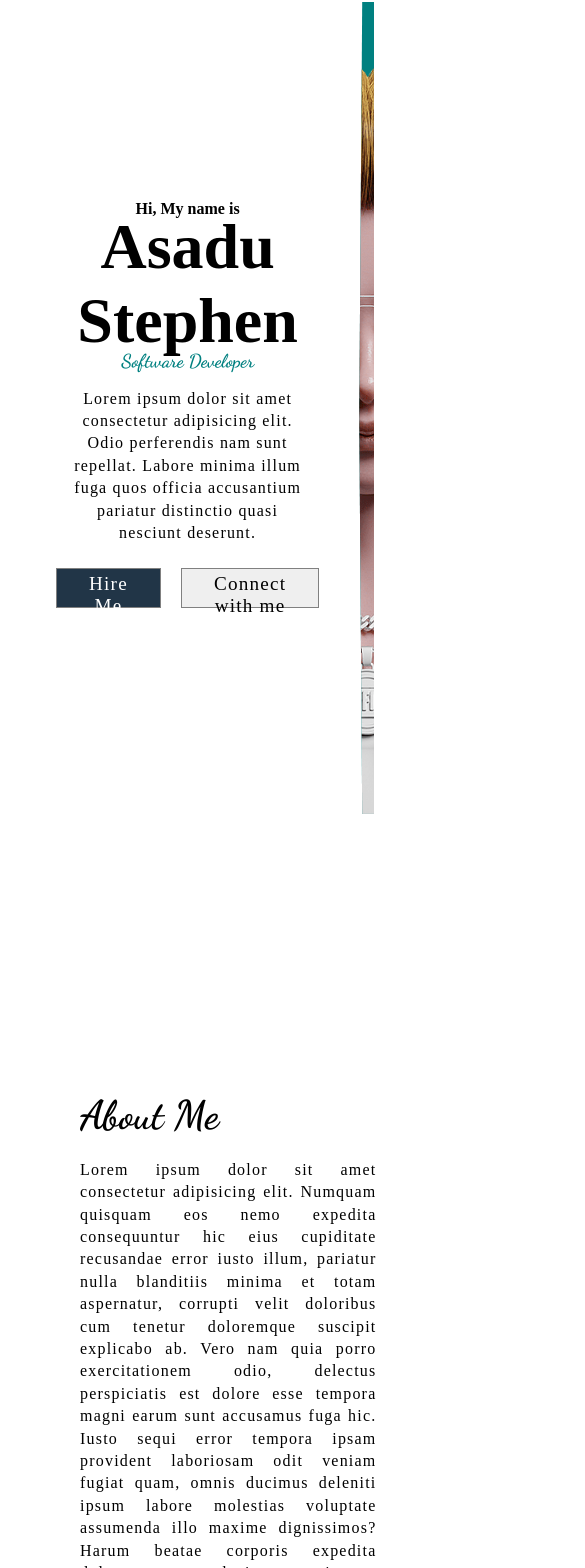
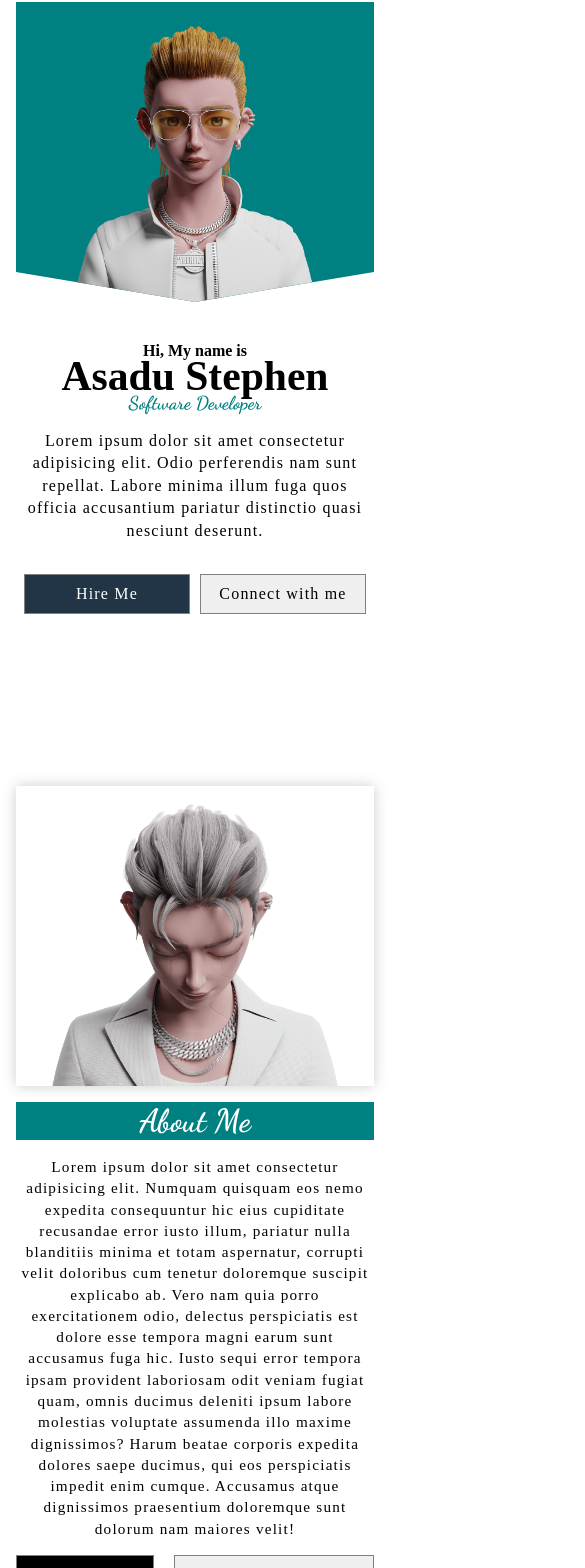
Before and after one commit to Asa-Steve/portfolio, a React (Vite) app: page / in a window 390 px wide. Shown: the part 14-1582 px from the top of the page, 585 px wide, since content can reach past the window. Built offline with nearby package versions, Linux system fonts and the light colour scheme; a web font is replaced by a local one.

Commit message:
worked on responsiveness

```diff
--- a/src/App.css
+++ b/src/App.css
@@ -394,20 +394,18 @@ h2 {
 .form-section .left .caption img {
   position: absolute;
   right: -0%;
-  top: 8%;
+  top: 25%;
   bottom: 50%;
   transform: rotate(25deg);
-  height: 80px;
-  width: 80px;
+  height: 50px;
+  width: 50px;
   object-fit: cover;
 }
 .form-section .left .info {
   display: flex;
   flex-direction: column;
   gap: 10px;
-  padding: 1rem;
-  margin-top: 2rem;
-  height: 200px;
+  padding-inline: 1rem;
   overflow: hidden;
   position: absolute;
   top: 0%;
@@ -502,3 +500,313 @@ footer .container p {
 }
 
 /* xx--------Footer Section--------xx */
+
+/* --------Media Queries-------- */
+@media (max-width: 1024px) {
+  /* --------Hero Section-------- */
+  .hero .left .text_wrap h1 {
+    font-size: 3rem;
+  }
+
+  /* --------Tech-Stack Section-------- */
+  .tech_stack .stacks {
+    flex-wrap: wrap;
+    justify-content: center;
+  }
+  .tech_stack .stacks .stack {
+    width: 150px;
+    height: 150px;
+  }
+
+  .tech_stack .stacks .stack .card-back p {
+    font-size: 12px;
+  }
+  .tech_stack .stacks .stack .card-back h5 {
+    font-size: 1.2rem;
+  }
+  /* --------Projects Section-------- */
+  .project .projects {
+    height: 100%;
+  }
+  .projects .proj {
+    height: 300px;
+  }
+
+  .projects .proj .card-front {
+    height: 100%;
+  }
+  .projects .proj .card-front img {
+    margin-top: 18px;
+  }
+  .projects .proj .card-front img:hover {
+    transform: translateY(-10px);
+  }
+
+  .projects .proj .card-back {
+    height: 100%;
+  }
+  .projects .proj .card-back p {
+    font-size: 12px;
+    margin-top: 0;
+  }
+  .projects .proj .card-back a {
+    margin-top: 0;
+  }
+
+  .projects .proj .card-back .stacks {
+    width: 100%;
+    margin-bottom: 0;
+  }
+  .projects .proj .card-back .stacks span {
+    padding: 0.1rem;
+  }
+
+  /* --------Form Section-------- */
+  .form-section .right form {
+    height: 100%;
+  }
+  .form-section .right .row {
+    margin-top: 0.3rem;
+  }
+  .form-section .right .row textarea {
+    height: 150px;
+  }
+  .form-section .left .caption img {
+    top: 30%;
+  }
+}
+
+@media (max-width: 905px) {
+  h2 {
+    font-size: 2rem;
+  }
+  .btn_wrap span {
+    font-size: 1rem;
+  }
+  /* --------Hero Section-------- */
+  .hero .left {
+    width: 300px;
+  }
+  .hero .left .text_wrap {
+    height: 100%;
+    width: 100%;
+    display: flex;
+    flex-direction: column;
+    justify-content: center;
+    padding: 0.5rem;
+  }
+
+  .hero .left .btn_wrap {
+    width: 100%;
+  }
+
+  /* --------About Me Section-------- */
+  .about .left {
+    box-shadow: 0px 0px 13px #ccc;
+    padding: 0;
+  }
+  .about .left .img_wrap {
+    width: 100%;
+    padding: 0;
+    box-shadow: none;
+    border-radius: 0;
+    height: 100%;
+  }
+  .about .right {
+    padding: 0 0 0 1rem;
+    width: 400px;
+  }
+  .about .right .text_wrap {
+    justify-content: center;
+    gap: 0;
+    width: 100%;
+    height: 100%;
+  }
+  .about .right .text_wrap p {
+    font-size: 0.95rem;
+    margin-block: auto;
+  }
+
+  .about .right .btn_wrap {
+    margin-top: 0;
+    padding: 0;
+  }
+  /* --------Projects Section-------- */
+  .projects .proj .card-back a button {
+    height: 30px;
+  }
+
+  /* --------Form Section-------- */
+
+  .form-section .left .info span {
+    height: 30px;
+    background-color: #fff;
+  }
+
+  .form-section .left .info span img {
+    width: 26px;
+    height: 26px;
+  }
+
+  .form-section .right form {
+    height: 100%;
+    width: 100%;
+  }
+}
+
+@media (max-width: 736px) {
+  /* --------Hero Section-------- */
+  .hero .left .text_wrap h1 {
+    font-size: 2.6rem;
+  }
+  .hero .left .btn_wrap {
+    margin-top: 2rem;
+    gap: 10px;
+    padding: 0;
+  }
+
+  /* --------Projects Section-------- */
+  .project .projects {
+    flex-wrap: wrap;
+    justify-content: center;
+    column-gap: 8px;
+    row-gap: 10px;
+    padding: 0;
+  }
+  .project p {
+    width: 90%;
+  }
+  .projects .proj .card-back p {
+    padding: 0;
+  }
+  .projects .proj {
+    width: 49%;
+  }
+  /* --------Form Section-------- */
+  .form-section .right form input {
+    height: 30px;
+  }
+
+  .form-section .right .input_grp {
+    flex-wrap: wrap;
+    gap: 0;
+  }
+  .form-section .right form .row:last-of-type {
+    padding-block: 0;
+  }
+  .form-section .left .caption {
+    width: 100%;
+  }
+  .form-section .left .caption img {
+    right: -10px;
+  }
+}
+
+@media (max-width: 632px) {
+  .divider {
+    height: 100px;
+  }
+  /* --------Hero Section-------- */
+  .hero {
+    height: fit-content;
+  }
+  .hero .container {
+    flex-direction: column-reverse;
+  }
+  .hero .left {
+    width: 100%;
+    padding: 2rem 0;
+  }
+  .hero .right {
+    height: 300px;
+    clip-path: polygon(0% 0%, 100% 0, 100% 90%, 50% 100%, 0 90%);
+  }
+  .hero .right .img_wrap {
+    height: 300px;
+  }
+  .hero .right .img_wrap img {
+    object-position: 50% 25%;
+    width: 75%;
+  }
+
+  /* --------About Me Section-------- */
+  .about {
+    height: fit-content;
+  }
+  .about .container {
+    flex-direction: column;
+  }
+
+  .about .left .img_wrap {
+    height: 300px;
+  }
+  .about .right {
+    width: 100%;
+    text-align: center;
+    padding: 1rem 0;
+  }
+  .about .right .text_wrap h2 {
+    margin-bottom: 1rem;
+    background-color: teal;
+    color: white;
+  }
+  .about .right .text_wrap p {
+    text-align: center;
+  }
+  .about .right .text_wrap .btn_wrap {
+    text-align: center;
+    justify-content: center;
+    margin-top: 1rem;
+  }
+  /* --------Form Section-------- */
+  .form-section {
+    height: fit-content;
+  }
+  .form-section .left {
+    min-height: 200px;
+  }
+  .form-section .container {
+    flex-direction: column;
+  }
+  .form-section .left .caption img {
+    top: 20%;
+    left: 15%;
+    transform: rotate(-25deg);
+    height: 40px;
+    width: 40px;
+  }
+}
+
+@media (max-width: 445px) {
+  /* --------Projects Section-------- */
+  .project p {
+    width: 100%;
+  }
+  .project .projects {
+    row-gap: 20px;
+  }
+  .projects .proj {
+    width: 100%;
+    height: 400px;
+  }
+  .projects .proj .card-front img:hover {
+    transform: translateY(-50px);
+  }
+  /* --------Form Section-------- */
+  .form-section .left .caption img {
+    left: 4%;
+  }
+}
+
+@media (max-width: 380px) {
+  /* --------Hero Section-------- */
+  h2 {
+    font-size: 1.6rem;
+  }
+  .hero .left .text_wrap h1 {
+    font-size: 2.2rem;
+  }
+  .hero .right .img_wrap img {
+    width: 100%;
+  }
+}
--- a/src/App.jsx
+++ b/src/App.jsx
@@ -70,13 +70,27 @@ function App() {
 
   // Hero image animation using GSAP
   useEffect(() => {
-    if (imageRef.current) {
+    const mm = gsap.matchMedia();
+
+    mm.add("(max-width: 633px)", () => {
+      // Mobile Animation (from bottom)
       gsap.fromTo(
         imageRef.current,
-        { xPercent: -100, opacity: 0 }, // Start fully left (-100%)
-        { xPercent: 0, opacity: 1, duration: 1.5, ease: "power3.out" } // Move to original position
+        { yPercent: 100, opacity: 0 },
+        { yPercent: 0, opacity: 1, duration: 1.5, ease: "power3.out" }
       );
-    }
+    });
+
+    mm.add("(min-width: 632px)", () => {
+      // Desktop Animation (from left)
+      gsap.fromTo(
+        imageRef.current,
+        { xPercent: -100, opacity: 0 },
+        { xPercent: 0, opacity: 1, duration: 1.5, ease: "power3.out" }
+      );
+    });
+
+    return () => mm.revert(); // Cleanup on unmount
   }, []);
 
   // About Me image animation using GSAP
--- a/src/components/Button/Button.css
+++ b/src/components/Button/Button.css
@@ -1,5 +1,6 @@
 button {
-  padding: 0.2rem 2rem;
+  /* padding: 0.2rem 2rem; */
+  width: 200px;
   height: 40px;
   font-size: 1.2rem;
   font-family: "Smooch Sans", serif;
@@ -13,6 +14,12 @@ button {
 button span {
   position: relative;
   z-index: 10;
+  display: inline-block;
+  display: flex;
+  justify-content: center;
+  align-items: center;
+  width: 100%;
+  height: 100%;
 }
 
 /* ////// Hero Buttons First////// */
```
